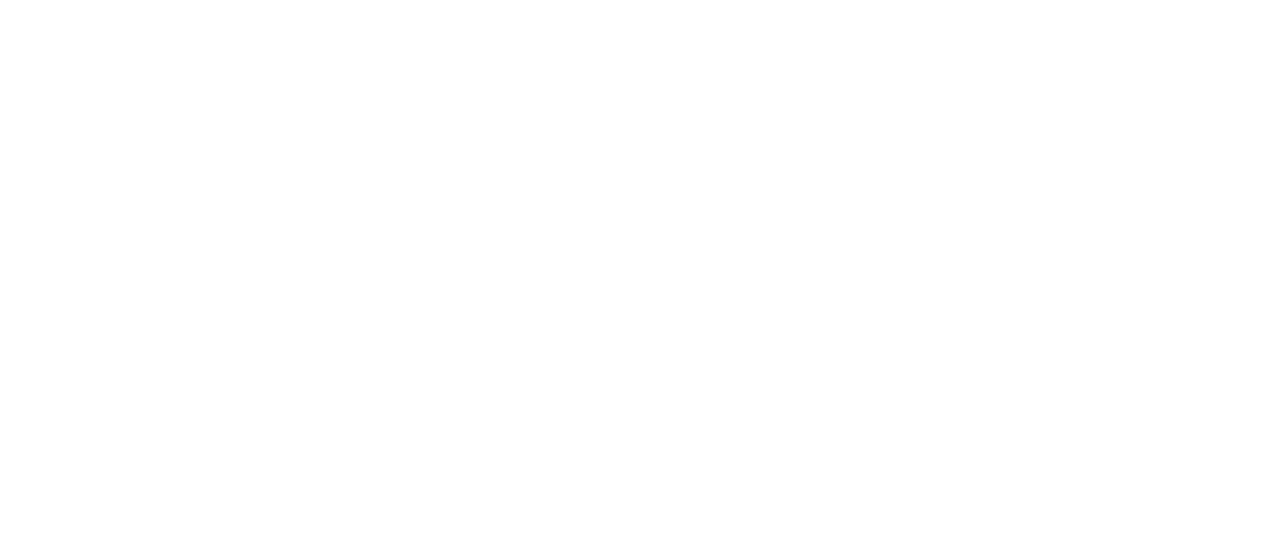
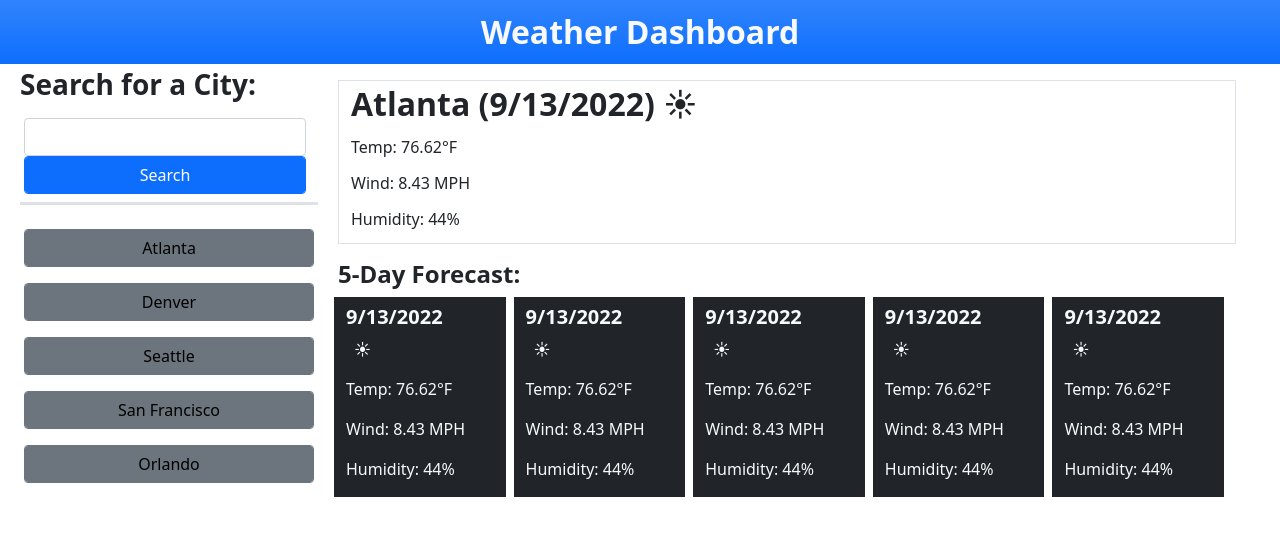
Before and after one commit to Denitrix/Weather-Dashboard, a plain HTML site: page index.html in a window 1280 px wide. Drawn offline with nearby package versions, Linux system fonts and the light colour scheme.

Commit message:
html and bootstrap styles

```diff
--- a/index.html
+++ b/index.html
@@ -9,11 +9,90 @@
     <link rel="stylesheet" href="./assets/css/style.css"/>
 </head>
 <body>
+    <header class="text-light fw-bold p-2 bg-primary bg-gradient text-center fs-2">Weather Dashboard</header>
+    <div class="container-fluid col-12 d-inline-flex justify-content-evenly">
+        <div class="col-3 my-1 px-2">
+            <h3 class="fw-bold text-start">Search for a City:</h3>
+            <div class="container-fluid mb-3 border-bottom border-3 p-2 ps-3 pe-0">
+                <input type="text" class="form-control row" id="city">
+                <button type="button" class="form-control btn btn-primary row">Search</button>
+            </div>
+            <div class="container-fluid px-1">
+                <button type="button" class="btn btn-secondary form-control text-black my-2">Atlanta</button>
+                <button type="button" class="btn btn-secondary form-control text-black my-2">Denver</button>
+                <button type="button" class="btn btn-secondary form-control text-black my-2">Seattle</button>
+                <button type="button" class="btn btn-secondary form-control text-black my-2">San Francisco</button>
+                <button type="button" class="btn btn-secondary form-control text-black my-2">Orlando</button>
+            </div>
+            <!-- Sun &#x2600
+            Sun Behind Small Cloud &#x1f324
+            Sun Behind Cloud &#x26c5
+            Sun Behind Large Cloud &#x1f325
+            Cloud &#x2601
+            Sun Behind Rain Cloud &#x1f326
+            Cloud with Rain &#x1f327
+            Cloud with Lightning and Rain &#x26c8
+            Cloud with Lightning &#x1f329
+            Cloud with Snow &#x1f328
+            Wind Face &#x1f32c
+            Degree Symbol &#176-->
+        </div>
 
-    <script src="./assets/js/script.js"></script>
+        <div class="container-fluid row me-2">
+            <div class="border my-3 px-0">
+                <h2 class="px-2 m-1 fw-bold">Atlanta (9/13/2022) &#x2600</h2>
+                <p class="p-2 m-1 temp">Temp: 76.62&#176F</p>
+                <p class="px-2 m-1 wind">Wind: 8.43 MPH</p>
+                <p class="p-2 m-1 humid">Humidity: 44%</p>
+            </div>
+            <div class="container-fluid p-0">
+                <h4 class="fw-bold p-0">5-Day Forecast:</h3>
+                <div class="container-fluid ps-1 pe-0  row">
+                    <div class="bg-dark text-light col mx-1">
+                        <h5 class="p-.5 fw-bold my-2">9/13/2022</h5>
+                        <p class="px-2">&#x2600</p>
+                        <p class="p-.5 temp">Temp: 76.62&#176F</p>
+                        <p class="px-.5 wind">Wind: 8.43 MPH</p>
+                        <p class="p-.5 humid">Humidity: 44%</p>
+                    </div>
+                    <div class="bg-dark text-light col mx-1">
+                        <h5 class="p-.5 fw-bold my-2">9/13/2022</h5>
+                        <p class="px-2">&#x2600</p>
+                        <p class="p-.5 temp">Temp: 76.62&#176F</p>
+                        <p class="px-.5 wind">Wind: 8.43 MPH</p>
+                        <p class="p-.5 humid">Humidity: 44%</p>
+                    </div>
+                    <div class="bg-dark text-light col mx-1">
+                        <h5 class="p-.5 fw-bold my-2">9/13/2022</h5>
+                        <p class="px-2">&#x2600</p>
+                        <p class="p-.5 temp">Temp: 76.62&#176F</p>
+                        <p class="px-.5 wind">Wind: 8.43 MPH</p>
+                        <p class="p-.5 humid">Humidity: 44%</p>
+                    </div>
+                    <div class="bg-dark text-light col mx-1">
+                        <h5 class="p-.5 fw-bold my-2">9/13/2022</h5>
+                        <p class="px-2">&#x2600</p>
+                        <p class="p-.5 temp">Temp: 76.62&#176F</p>
+                        <p class="px-.5 wind">Wind: 8.43 MPH</p>
+                        <p class="p-.5 humid">Humidity: 44%</p>
+                    </div>
+                    <div class="bg-dark text-light col ms-1 me-0">
+                        <h5 class="p-.5 fw-bold my-2">9/13/2022</h5>
+                        <p class="px-2">&#x2600</p>
+                        <p class="p-.5 temp">Temp: 76.62&#176F</p>
+                        <p class="px-.5 wind">Wind: 8.43 MPH</p>
+                        <p class="p-.5 humid">Humidity: 44%</p>
+                    </div>
+                </div>
+            </div>
+        </div>
+    </div>
+
+
     <script
     src="https://code.jquery.com/jquery-3.7.1.js"
     integrity="sha256-eKhayi8LEQwp4NKxN+CfCh+3qOVUtJn3QNZ0TciWLP4="
     crossorigin="anonymous"></script>
+    <script src="./assets/js/script.js"></script>
 </body>
 </html>
```
